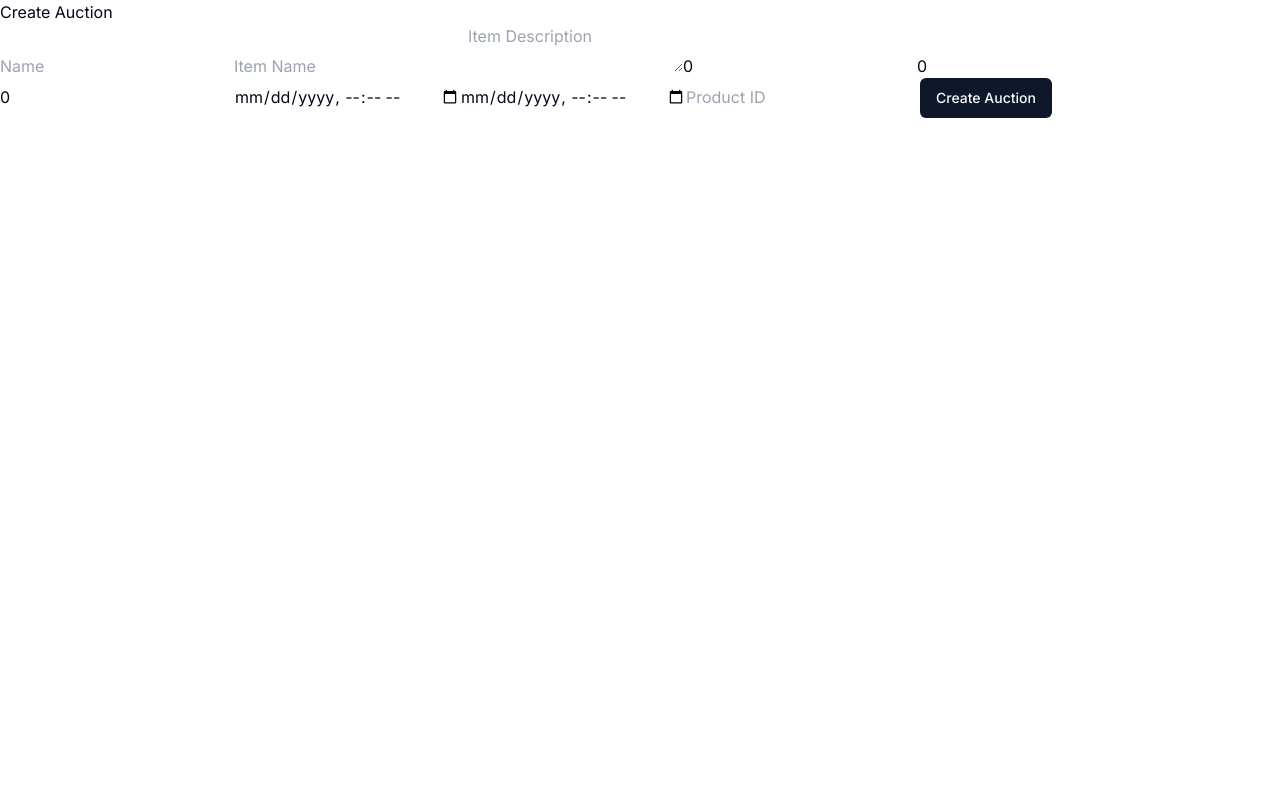
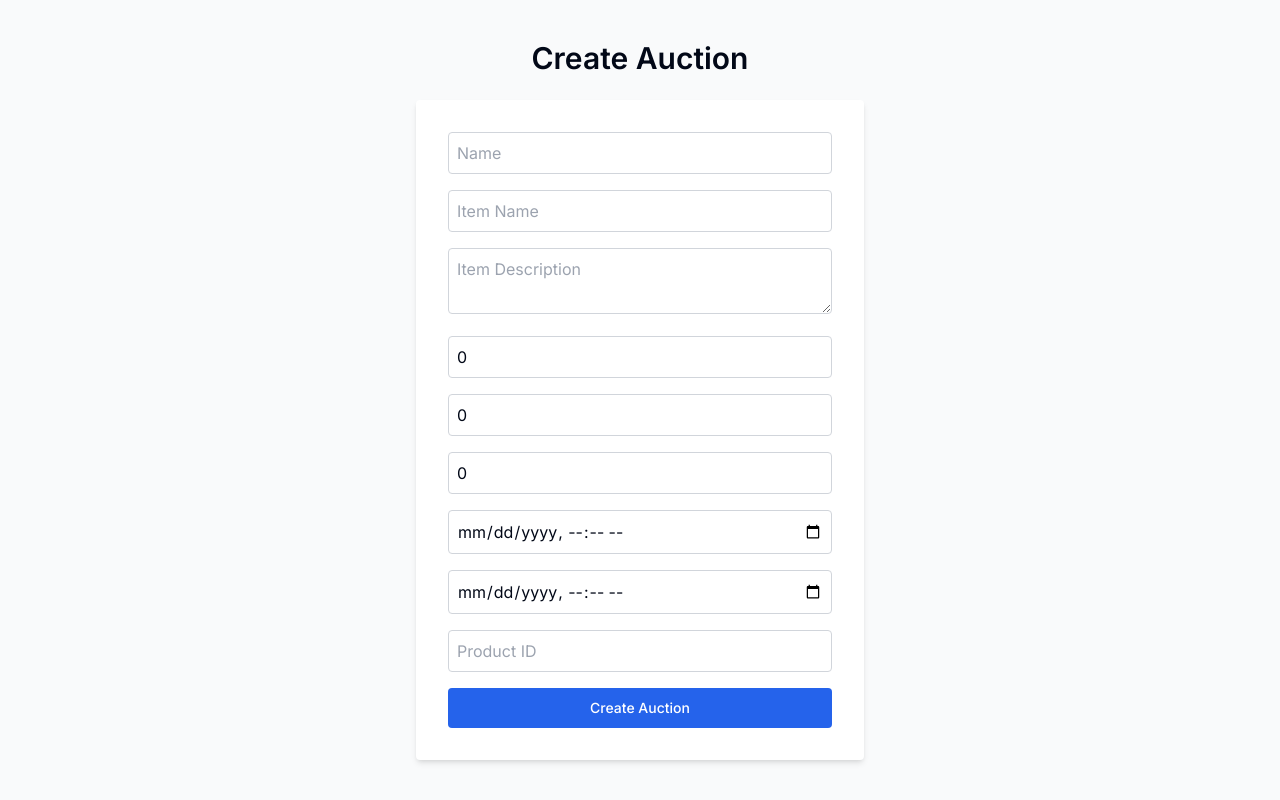
Before and after one commit to Baluthegoat/AutionBt_101_FPA, a Next.js app: page /create-room in a window 1280 px wide. Built offline with nearby package versions, Linux system fonts and the light colour scheme.

Commit message:
ui design for product and create room

```diff
--- a/src/app/create-room/page.tsx
+++ b/src/app/create-room/page.tsx
@@ -1,7 +1,7 @@
 "use client";
 import { Button } from "@/components/ui/button";
-import { useRouter } from 'next/navigation';
-import { useState} from "react";
+import { useRouter } from "next/navigation";
+import { useState } from "react";
 
 function CreateRoom() {
   const [name, setName] = useState("");
@@ -59,17 +59,21 @@ function CreateRoom() {
   };
 
   return (
-    <div>
-      <h1>Create Auction</h1>
-      {message && <p style={{ color: "green" }}>{message}</p>}
-      {error && <p style={{ color: "red" }}>{error}</p>}
-      <form onSubmit={handleSubmit}>
+    <div className="flex flex-col items-center justify-center min-h-screen py-8 bg-gray-50">
+      <h1 className="text-3xl font-semibold mb-6">Create Auction</h1>
+      {message && <p className="text-green-600 mb-4">{message}</p>}
+      {error && <p className="text-red-600 mb-4">{error}</p>}
+      <form
+        onSubmit={handleSubmit}
+        className="w-full max-w-md bg-white p-8 rounded shadow-md"
+      >
         <input
           type="text"
           placeholder="Name"
           value={name}
           onChange={(e) => setName(e.target.value)}
           required
+          className="mb-4 w-full p-2 border border-gray-300 rounded"
         />
         <input
           type="text"
@@ -77,12 +81,14 @@ function CreateRoom() {
           value={itemName}
           onChange={(e) => setItemName(e.target.value)}
           required
+          className="mb-4 w-full p-2 border border-gray-300 rounded"
         />
         <textarea
           placeholder="Item Description"
           value={itemDescription}
           onChange={(e) => setItemDescription(e.target.value)}
           required
+          className="mb-4 w-full p-2 border border-gray-300 rounded"
         />
         <input
           type="number"
@@ -90,6 +96,7 @@ function CreateRoom() {
           value={itemStartingPrice}
           onChange={(e) => setItemStartingPrice(Number(e.target.value))}
           required
+          className="mb-4 w-full p-2 border border-gray-300 rounded"
         />
         <input
           type="number"
@@ -97,6 +104,7 @@ function CreateRoom() {
           value={itemMinSellingPrice}
           onChange={(e) => setItemMinSellingPrice(Number(e.target.value))}
           required
+          className="mb-4 w-full p-2 border border-gray-300 rounded"
         />
         <input
           type="number"
@@ -104,6 +112,7 @@ function CreateRoom() {
           value={itemMinIncrementBid}
           onChange={(e) => setItemMinIncrementBid(Number(e.target.value))}
           required
+          className="mb-4 w-full p-2 border border-gray-300 rounded"
         />
         <input
           type="datetime-local"
@@ -111,6 +120,7 @@ function CreateRoom() {
           value={startTime}
           onChange={(e) => setStartTime(e.target.value)}
           required
+          className="mb-4 w-full p-2 border border-gray-300 rounded"
         />
         <input
           type="datetime-local"
@@ -118,6 +128,7 @@ function CreateRoom() {
           value={endTime}
           onChange={(e) => setEndTime(e.target.value)}
           required
+          className="mb-4 w-full p-2 border border-gray-300 rounded"
         />
         <input
           type="text"
@@ -125,8 +136,14 @@ function CreateRoom() {
           value={productId}
           onChange={(e) => setProductId(e.target.value)}
           required
+          className="mb-4 w-full p-2 border border-gray-300 rounded"
         />
-        <Button type="submit">Create Auction</Button>
+        <Button
+          type="submit"
+          className="w-full py-2 bg-blue-600 text-white rounded hover:bg-blue-700"
+        >
+          Create Auction
+        </Button>
       </form>
     </div>
   );
--- a/src/app/upload/page.tsx
+++ b/src/app/upload/page.tsx
@@ -45,23 +45,28 @@ function CreateProduct() {
   };
 
   return (
-    <div>
-      <h1>Create Product</h1>
-      {message && <p style={{ color: "green" }}>{message}</p>}
-      {error && <p style={{ color: "red" }}>{error}</p>}
-      <form onSubmit={handleSubmit}>
+    <div className="flex flex-col items-center justify-center min-h-screen py-8 bg-gray-50">
+      <h1 className="text-3xl font-semibold mb-6">Create Product</h1>
+      {message && <p className="text-green-600 mb-4">{message}</p>}
+      {error && <p className="text-red-600 mb-4">{error}</p>}
+      <form
+        onSubmit={handleSubmit}
+        className="w-full max-w-md bg-white p-8 rounded shadow-md"
+      >
         <input
           type="text"
           placeholder="Name"
           value={name}
           onChange={(e) => setName(e.target.value)}
           required
+          className="mb-4 w-full p-2 border border-gray-300 rounded"
         />
         <textarea
           placeholder="Description"
           value={description}
           onChange={(e) => setDescription(e.target.value)}
           required
+          className="mb-4 w-full p-2 border border-gray-300 rounded"
         />
         <input
           type="text"
@@ -69,8 +74,14 @@ function CreateProduct() {
           value={image}
           onChange={(e) => setImage(e.target.value)}
           required
+          className="mb-4 w-full p-2 border border-gray-300 rounded"
         />
-        <Button type="submit">Create Product</Button>
+        <Button
+          type="submit"
+          className="w-full py-2 bg-blue-600 text-white rounded hover:bg-blue-700"
+        >
+          Create Product
+        </Button>
       </form>
     </div>
   );
```
